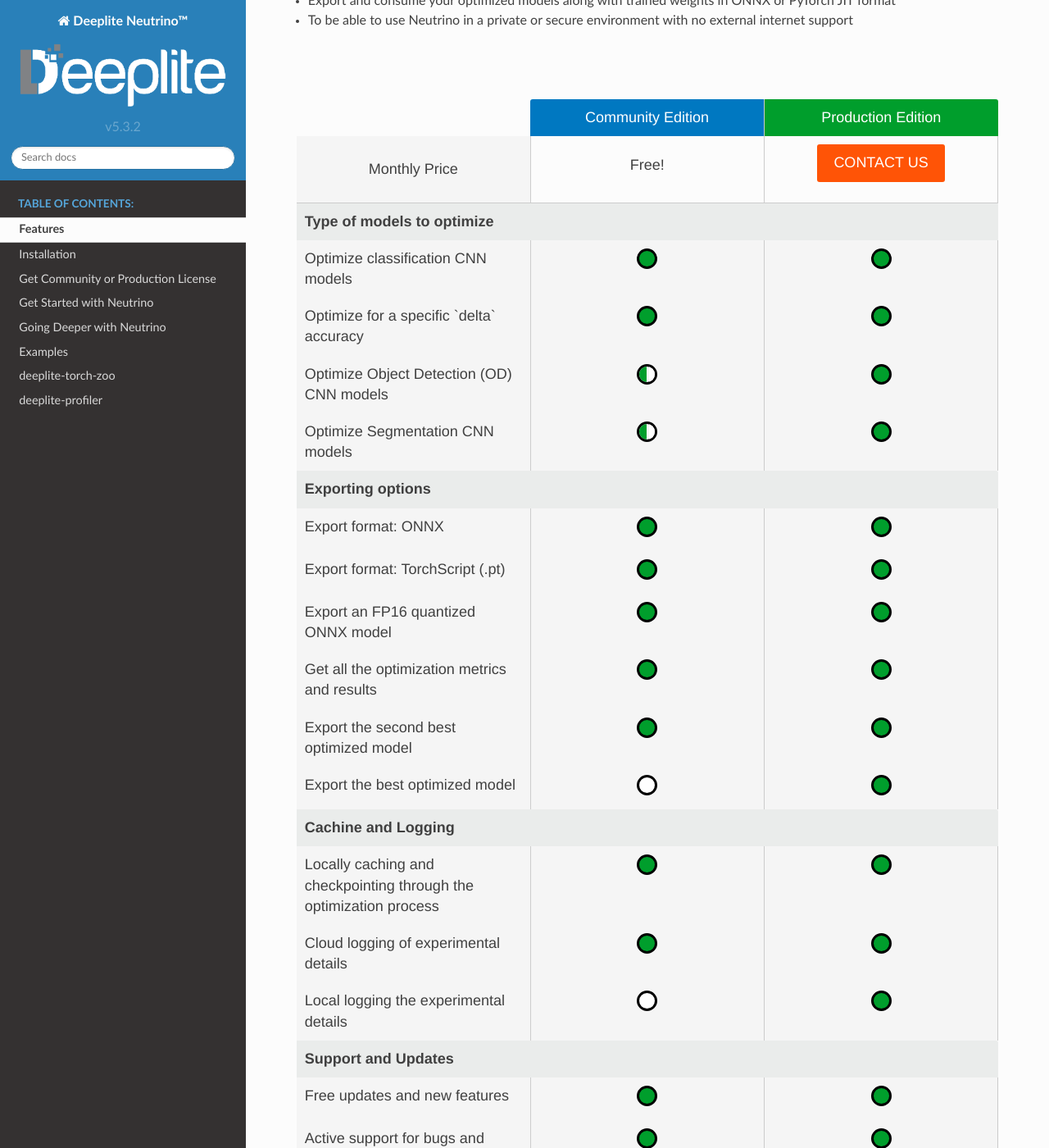
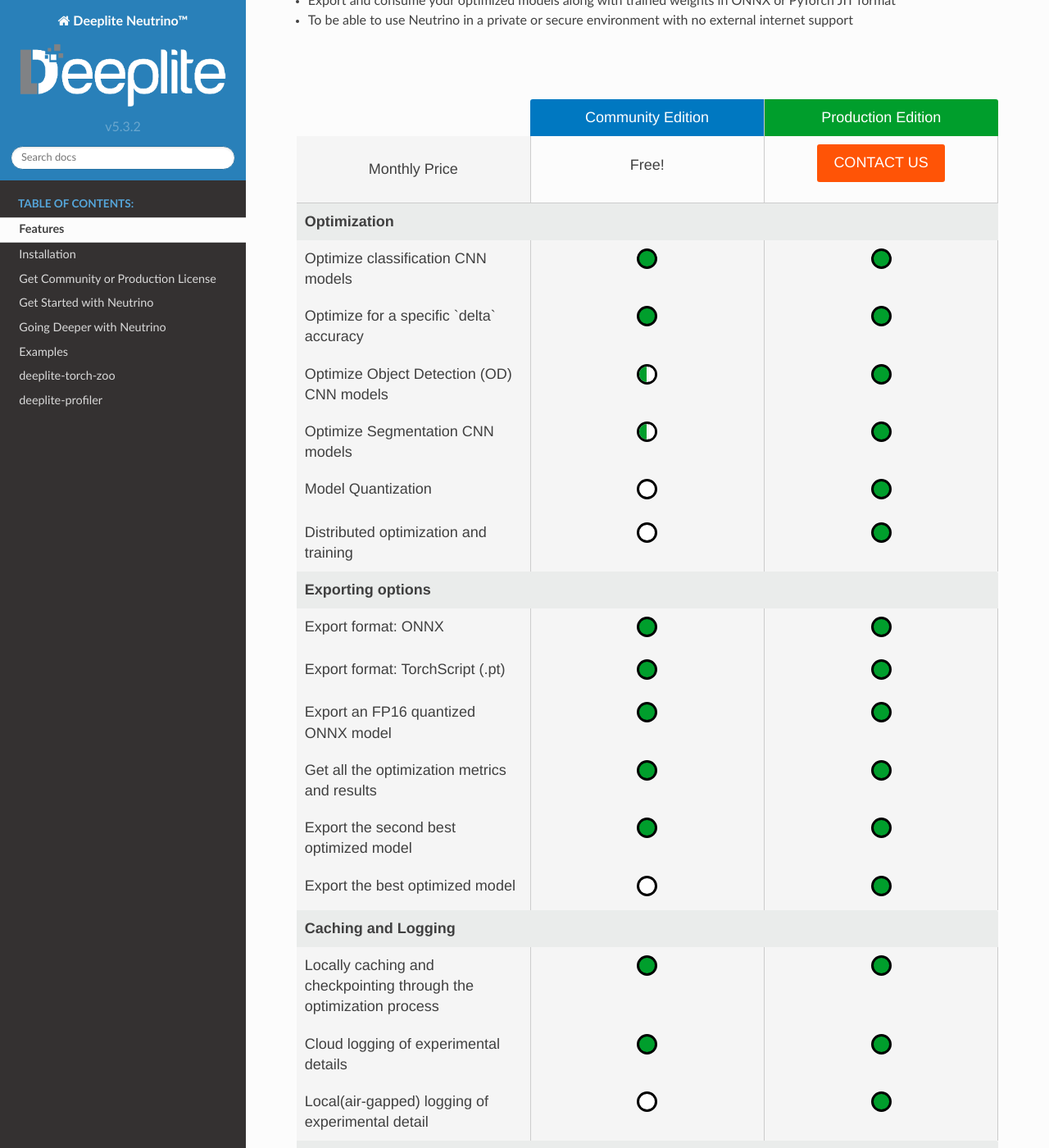
Before and after one commit to Deeplite/neutrino, a Sphinx documentation site: the page built from docs/features.rst, in a window 1280 px wide and 1400 px high, scrolled down 704 px. Shown: the whole window at 82% size. Built offline with Sphinx 7.4.7 and the Read the Docs theme 2.0.0, drawn with Linux system fonts in a browser that asks for light colours.

Commit message:
Update features_table.html

```diff
--- a/docs/_static/html/features_table.html
+++ b/docs/_static/html/features_table.html
@@ -26,7 +26,7 @@
       <tr>
       </tr>
       <tr class="compare-row">
-        <td colspan="3" class="qbs">Type of models to optimize</td>
+        <td colspan="3" class="qbs">Optimization</td>
       </tr>
       <tr>
       </tr>
@@ -58,7 +58,20 @@
         <td><div class="halfcircle" title="Community version only provides a report for optimized Segmentation models. To access the optimized models, upgrade to Production license"></div></td>
         <td><div class="fullcircle"></div></td>
       </tr>
-
+      <tr>
+      </tr>
+      <tr class="compare-row">
+        <td>Model Quantization</td>
+        <td><div class="emptycircle" title="To access model low bit quantization feature, upgrade to Production license"></div></td>
+        <td><div class="fullcircle"></div></td>
+      </tr>
+      <tr>
+      </tr>
+      <tr class="compare-row">
+        <td>Distributed optimization and training</td>
+        <td><div class="emptycircle" title="Community version only provides optimization and model training on single server, single gpu. For multi-node/multi-gpu support, upgrade to Production license"></div></td>
+        <td><div class="fullcircle"></div></td>
+      </tr>
       <tr>
       </tr>
       <tr class="compare-row">
@@ -110,7 +123,7 @@
       <tr>
       </tr>
       <tr class="compare-row">
-        <td colspan="3" class="qbs">Cachine and Logging</td>
+        <td colspan="3" class="qbs">Caching and Logging</td>
       </tr>
       <tr>
       </tr>
@@ -129,7 +142,7 @@
       <tr>
       </tr>
       <tr class="compare-row">
-        <td>Local logging the experimental details</td>
+        <td>Local(air-gapped) logging of experimental detail</td>
         <td><div class="emptycircle"></div></td>
         <td><div class="fullcircle"></div></td>
       </tr>
```
